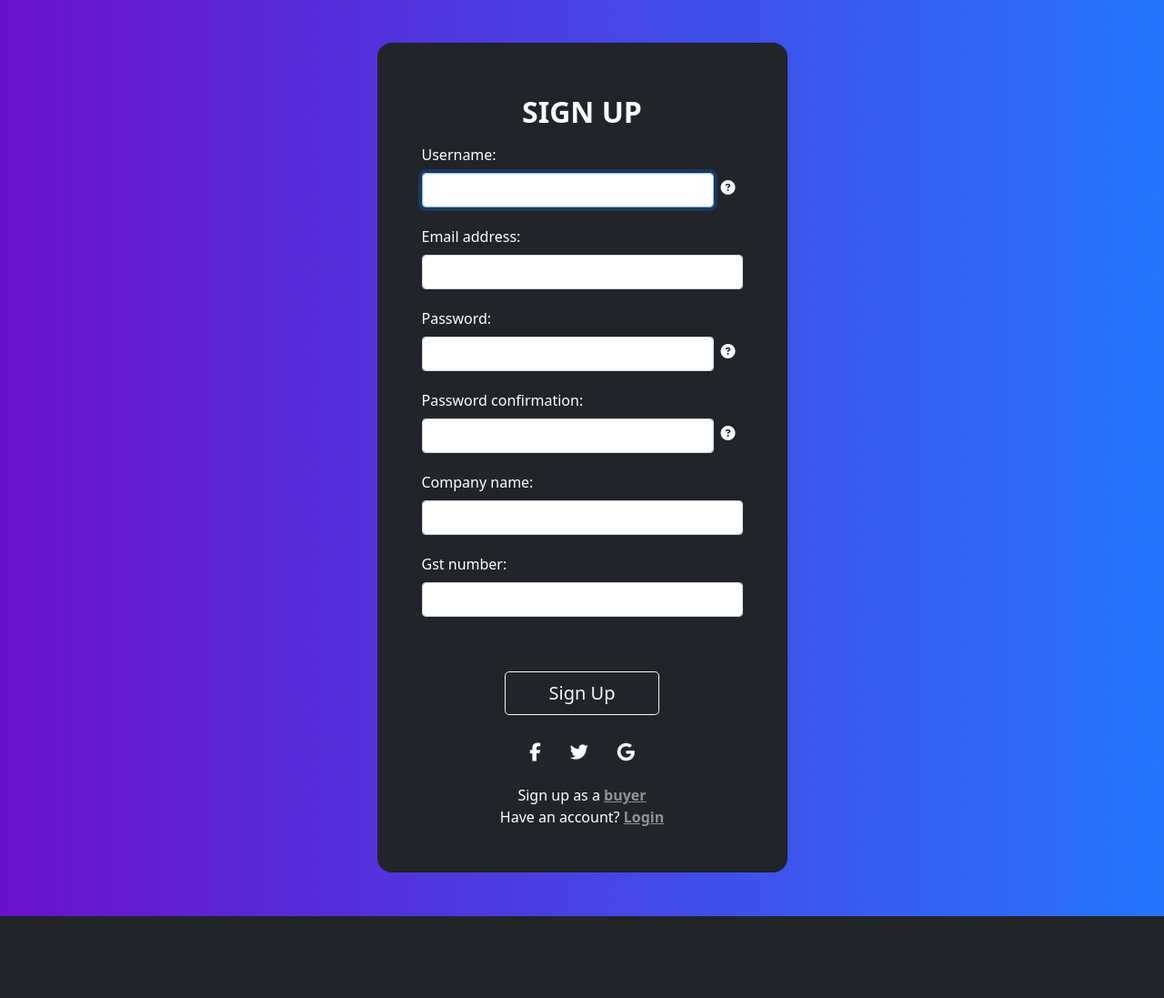
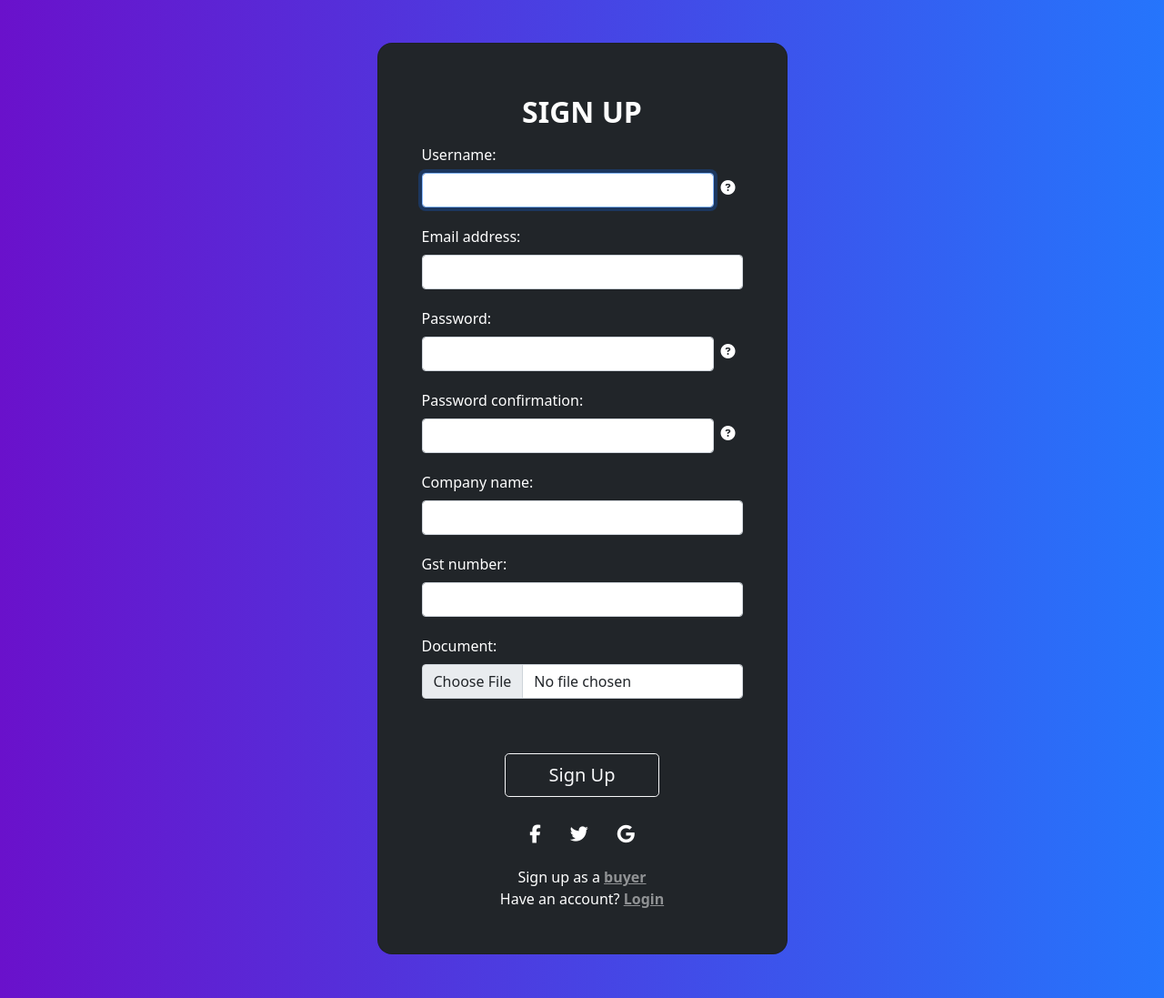
Before and after one commit to basmango/Kyntra, a Django app: page /accounts/signup/seller in a window 1280 px wide. Shown: the part 57-1154 px from the top of the page at 91% size. Before the commit the page ends 1064 px from the top, so only its background shows below. Run offline with Django 3.2, Linux system fonts and the light colour scheme; some libraries are stand-ins or nearby versions.

Commit message:
experimental Push

```diff
--- a/ecommerce/forms.py
+++ b/ecommerce/forms.py
@@ -28,12 +28,12 @@ class BuyerSignUpForm(UserCreationForm):
 class SellerSignUpForm(UserCreationForm):
     company_name = forms.CharField(max_length=256, required=True)
     gst_number = forms.CharField(max_length=15, required=True)
-
+    document=forms.FileField()
     class Meta:
         model = User
         labels = {"company_name": "Company Name", "gst_number": "GST Number"}
         fields = ('username', 'email', 'password1',
-                  'password2', 'company_name', 'gst_number')
+                  'password2', 'company_name', 'gst_number','document')
     def clean(self):
         cleaned_data = super().clean()
         email = cleaned_data.get('email')
--- a/ecommerce/models.py
+++ b/ecommerce/models.py
@@ -1,3 +1,4 @@
+from django.core.files.storage import FileSystemStorage
 from django.db import models
 from django.conf import settings
 # Create your models here.
@@ -42,7 +43,7 @@ class Seller(UserProfile):
 	gst_number = models.CharField(max_length=15, blank=True, null=True)
 	applied = models.BooleanField(default=False)
 	application_status = models.BooleanField(default=False)
-
+	document=models.FileField(storage=FileSystemStorage(location=settings.MEDIA_ROOT),upload_to='documents', default='settings.MEDIA_ROOT/media/default_file.txt')
 	def __str__(self):
 		return "Seller " + self.user.username
 
--- a/ecommerce/urls.py
+++ b/ecommerce/urls.py
@@ -4,7 +4,6 @@ from . import views
 
 urlpatterns = [
     path('', views.ProductListView.as_view(), name='index'),
-
     path('admin/', views.admin_dashboard, name='admin_dashboard'),
     path('admin/buyers/', views.admin_buyers, name='admin_buyers'),
     path('admin/buyers/<str:option>/', views.admin_buyers, name='admin_buyers'),
@@ -18,5 +17,5 @@ urlpatterns = [
     # path('seller/delete_product/<int:id>/', views.deleteProductFormView, name='delete_product'),
     path('seller/registration/', views.seller_registration, name='seller_registration'),
     path('search/',views.SearchProductListView.as_view(),name="search_results"),
-    path('logout/',views.logoutView, name ='logout')
+    path('logout/',views.logoutView, name ='logout'),
 ]
--- a/ecommerce/views.py
+++ b/ecommerce/views.py
@@ -117,6 +117,7 @@ def seller_signup(request):
 			user.save()
 			nextTime = datetime.datetime.now() + datetime.timedelta(minutes = 15)
 			otp = getRandomNumber()
+
 			Seller.objects.create(user=user, otp = otp, otp_expiry = nextTime, company_name=form.cleaned_data.get('company_name'), gst_number=form.cleaned_data.get('gst_number'), is_seller=True)
 			send_mail('Your OTP for verification (Kyntra): ', 'Your OTP is {}'.format(otp), settings.EMAIL_HOST_USER, [user.email], fail_silently=False)
 			return redirect('otp_verification')
@@ -317,3 +318,10 @@ def deleteProductFormView(request , id):
 def logoutView(request):
     logout(request)
     return HttpResponse("Logout Successful")
+
+def homeView(request):
+	# if(request.method=="POST"):
+	# 	file =request.FILES["file"]
+	# 	document=FilesUpload.objects.create(file=file)
+	# 	return HttpResponse("Success")
+	return render(request, "home.html", {})
--- a/fcs/settings.py
+++ b/fcs/settings.py
@@ -133,7 +133,7 @@ STATIC_URL = '/static/'
 STATICFILES_DIRS = [
     os.path.join(BASE_DIR, 'static'),
 ]
-MEDIA_URL = 'media/'
+MEDIA_URL = '/media/'
 MEDIA_ROOT = os.path.join(BASE_DIR,'media')
 print("test")
 print(MEDIA_ROOT)
--- a/templates/registration/seller_signup.html
+++ b/templates/registration/seller_signup.html
@@ -12,7 +12,7 @@
                     <div class="card-body p-5 text-center">
                         <div class="mb-md-3 mt-md-2 pb-2">
                             <h2 class="fw-bold mb-2 text-uppercase">Sign Up</h2>
-                            <form method="post" action="{% url 'seller_signup' %}">
+                            <form method="post" action="{% url 'seller_signup' %}" enctype="multipart/form-data">
                                 {% csrf_token %}
                                 {% for field in form %}
                                 <div class="form-floating form-white mb-1 text-black py-2">
```
Also changed, not shown: ecommerce/migrations/0010_merge_20211108_1054.py (added), ecommerce/migrations/0011_filesupload.py (added), ecommerce/migrations/0012_auto_20211108_1124.py (added).
